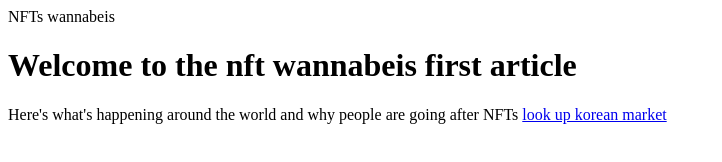
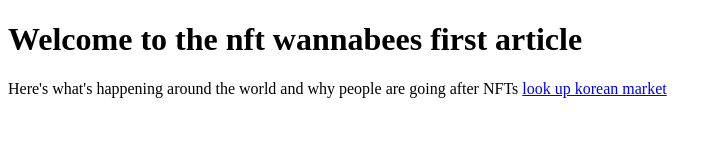
Before and after one commit to MarvArk/medieinstitutet-inl-mning-1, a plain HTML site: page INDEX.html in a window 1280 px wide. Shown: the whole page, without its empty margins (0-722 px from the left). Drawn offline with Linux system fonts and the light colour scheme.

Commit message:
few tweaks

```diff
--- a/INDEX.html
+++ b/INDEX.html
@@ -2,11 +2,11 @@
 <html>
 <head>
   <meta charset="UTF-8">
-  <meta name="viewport" content="width=device-width, initial-scale=1.0"
-  <title> NFTs wannabeis</title>
+  <meta name="viewport" content="width=device-width, initial-scale=1.0">
+  <title> NFTs wannabees</title>
 </head>
 <body>
-    <h1> Welcome to the nft wannabeis first article</h1>
+    <h1> Welcome to the nft wannabees first article</h1>
     <p> Here's what's happening around the world and why people are going after NFTs <a href="https://asianews.network/nft-art-shakes-up-korean-art-market/"> look up korean market</a></p>
 </body>
 
```
